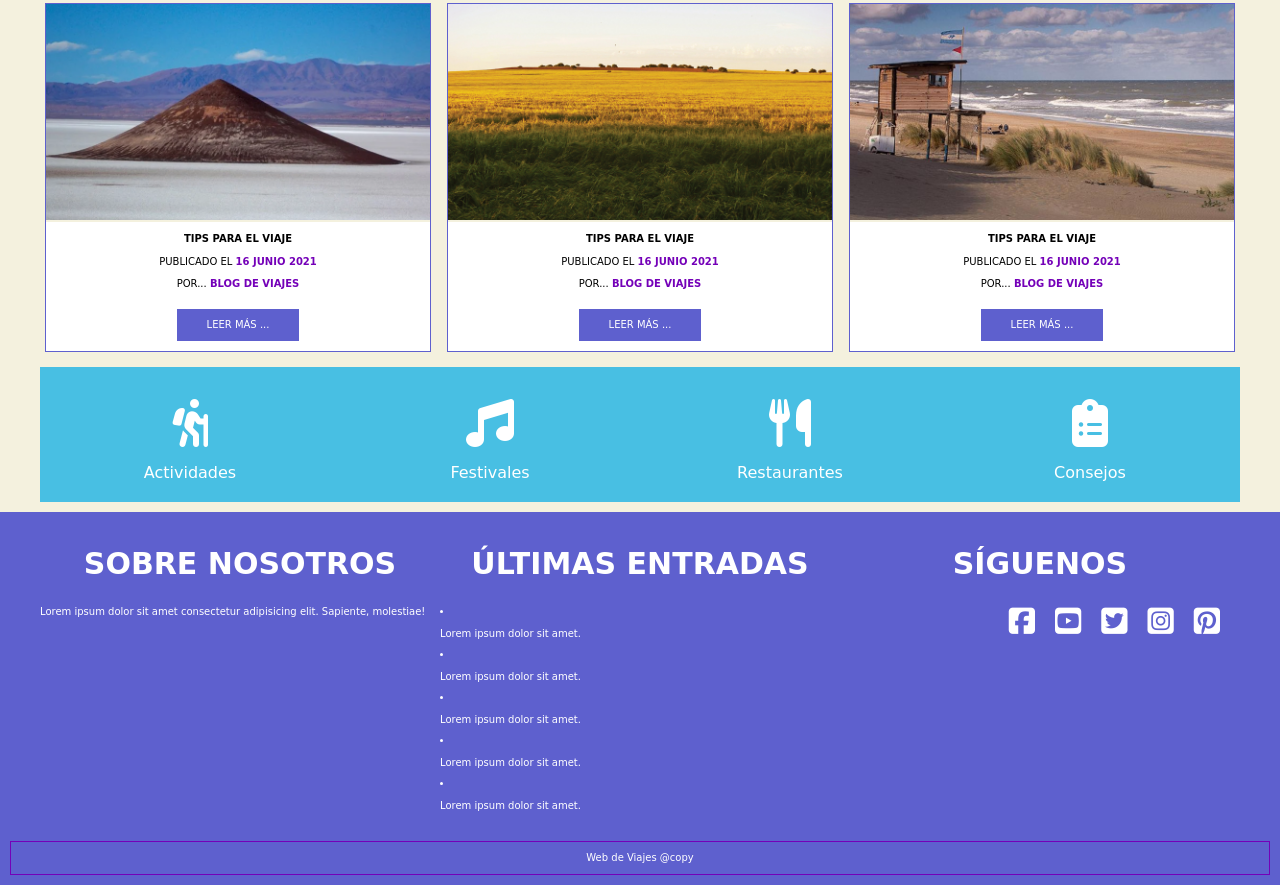
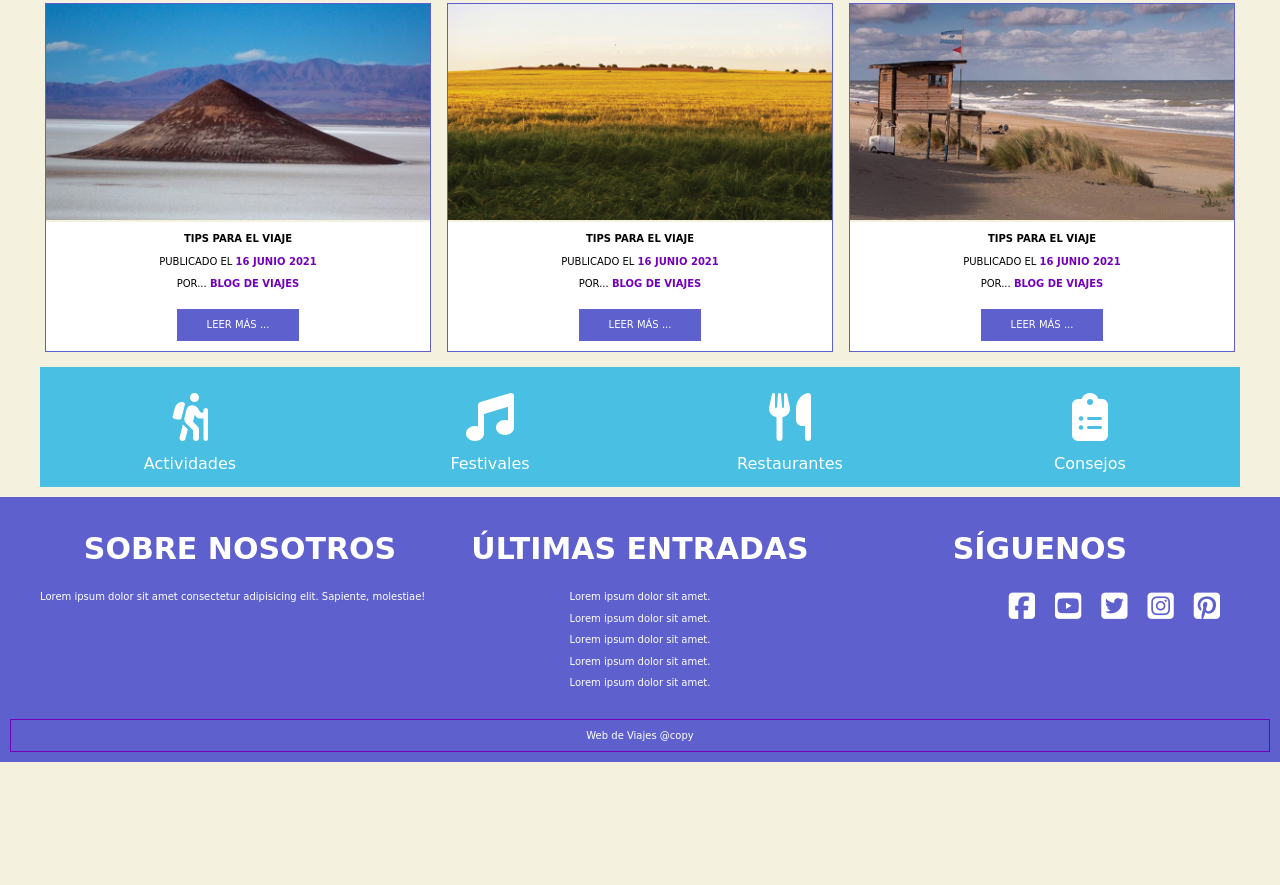
Before and after one commit to lgLuis/WebDeViajes, a plain HTML site: page index.html in a window 1280 px wide. Shown: the part 1606-2491 px from the top of the page. After the commit the page ends 2368 px from the top, so only its background shows below. Drawn offline with Linux system fonts and the light colour scheme; a web font is replaced by a local one.

Commit message:
ARREGLOS EN CSS

```diff
--- a/css/styles.css
+++ b/css/styles.css
@@ -43,7 +43,7 @@ img{ max-width: 100%;}
     background-image: url(/img/hero.png);
     height: 100vh;
     background-repeat: no-repeat;
-    background-position: center center;
+    background-position: center 155px;
     background-size: cover;
     background-attachment: fixed;
 }
@@ -97,7 +97,12 @@ img{ max-width: 100%;}
     text-decoration: none;
     text-transform: uppercase;
     font-size: 2rem;
+    margin-left: 0.7rem;
 }
+.navegacion ul li a:hover{
+    color: var(--azulMorado);
+}
+
 .header-contenido{
     font-size: 2rem;
     text-transform: uppercase;
@@ -164,7 +169,7 @@ img{ max-width: 100%;}
 
 .categorias ul li{
     flex: 1 0 calc(20% - 1rem);
-    padding: 2rem;
+    padding: 1.4rem;
     list-style: none;
 }
 
@@ -176,17 +181,27 @@ img{ max-width: 100%;}
     align-items: center;
     text-decoration: none;
 }
+.categorias ul li a:hover{
+    color: var(--azul);
+
+}
 
 .categorias ul li i{
     padding: 1.2rem;
-    margin-bottom: 0.5rem;
+    margin-bottom: 0.2rem;
 }
 
+
+@media (min-width:480px){
+    .categorias ul li{
+        flex: 0 1 calc(50% - 1rem);
+    }
+}
 
 
 @media (min-width:768px){
     .categorias ul li{
-        flex: 1;
+        flex: 0 1 calc(25%);
     }
 }
 
@@ -229,6 +244,13 @@ img{ max-width: 100%;}
 
 }
 
+.entradas li {
+    list-style: none;
+    text-align: center;
+
+}
+
+
 .copyright{
     border: 1px solid var(--azulMorado);
     margin: 2rem 0 0 0;
```
